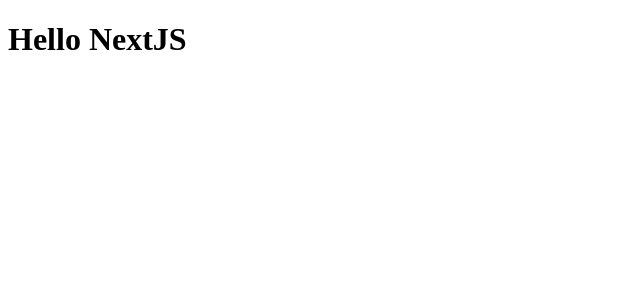
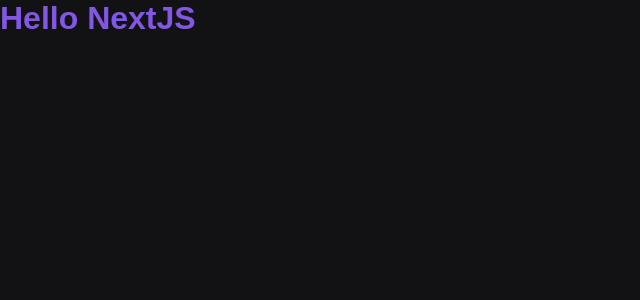
Before and after one commit to cunhamuril/curso-nextjs, a Next.js app: page / in a window 1280 px wide. Shown: the top 300 px of the page, without its empty margins (0-640 px from the left). Built offline with nearby package versions, Linux system fonts and the light colour scheme.

Commit message:
feat(styles): configuring styled-components

```diff
--- /dev/null
+++ b/babel.config.js
@@ -0,0 +1,4 @@
+module.exports = {
+  presets: ["next/babel"],
+  plugins: [["styled-components", { ssr: true }]],
+};
--- a/package.json
+++ b/package.json
@@ -10,11 +10,14 @@
   "dependencies": {
     "next": "10.0.3",
     "react": "17.0.1",
-    "react-dom": "17.0.1"
+    "react-dom": "17.0.1",
+    "styled-components": "^5.2.1"
   },
   "devDependencies": {
     "@types/node": "^14.14.10",
     "@types/react": "^17.0.0",
+    "@types/styled-components": "^5.1.4",
+    "babel-plugin-styled-components": "^1.12.0",
     "typescript": "^4.1.2"
   }
 }
--- a/src/pages/_app.tsx
+++ b/src/pages/_app.tsx
@@ -1,3 +1,10 @@
+import GlobalStyles from "../styles/GlobalStyles";
+
 export default function MyApp({ Component, pageProps }) {
-  return <Component {...pageProps} />;
+  return (
+    <>
+      <GlobalStyles />
+      <Component {...pageProps} />
+    </>
+  );
 }
--- /dev/null
+++ b/src/pages/_document.tsx
@@ -0,0 +1,30 @@
+import Document, { DocumentContext } from "next/document";
+import { ServerStyleSheet } from "styled-components";
+
+export default class MyDocument extends Document {
+  static async getInitialProps(ctx: DocumentContext) {
+    const sheet = new ServerStyleSheet();
+    const originalRenderPage = ctx.renderPage;
+
+    try {
+      ctx.renderPage = () =>
+        originalRenderPage({
+          enhanceApp: (App) => (props) =>
+            sheet.collectStyles(<App {...props} />),
+        });
+
+      const initialProps = await Document.getInitialProps(ctx);
+      return {
+        ...initialProps,
+        styles: (
+          <>
+            {initialProps.styles}
+            {sheet.getStyleElement()}
+          </>
+        ),
+      };
+    } finally {
+      sheet.seal();
+    }
+  }
+}
--- a/src/pages/index.tsx
+++ b/src/pages/index.tsx
@@ -1,7 +1,9 @@
+import { Title } from "../styles/pages/Home";
+
 export default function Home() {
   return (
     <div>
-      <h1>Hello NextJS</h1>
+      <Title>Hello NextJS</Title>
     </div>
   );
 }
--- /dev/null
+++ b/src/styles/GlobalStyles.ts
@@ -0,0 +1,15 @@
+import { createGlobalStyle } from "styled-components";
+
+export default createGlobalStyle`
+  * {
+    margin: 0;
+    padding: 0;
+  }
+
+  body {
+    font-family: Arial, Helvetica, sans-serif;
+
+    color: #fff;
+    background: #121214;
+  }
+`;
--- /dev/null
+++ b/src/styles/pages/Home.ts
@@ -0,0 +1,5 @@
+import styled from "styled-components";
+
+export const Title = styled.h1`
+  color: #8257e5;
+`;
```
Also changed, not shown: 1 other file (tests, documents, lock files or other folders).
